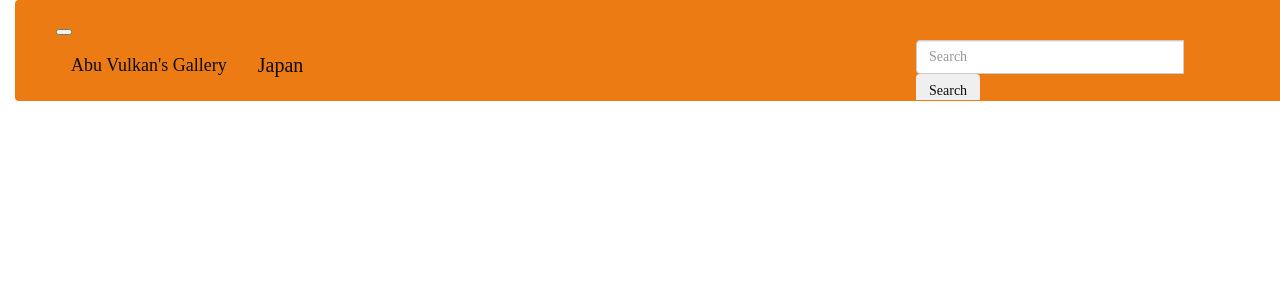
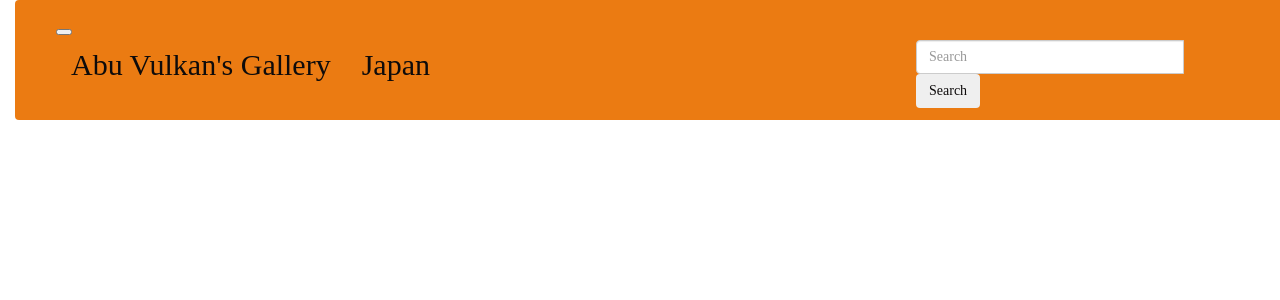
Before and after one commit to KingVulkan/Django-photo-gallery, a Django app: page /search/ in a window 1280 px wide. Shown: the top 300 px of the page. Run offline with Django 3.2, Linux system fonts and the light colour scheme; some libraries are stand-ins or nearby versions.

Commit message:
adds css in bases

```diff
--- a/gallery/static/css/basegallery.css
+++ b/gallery/static/css/basegallery.css
@@ -1,21 +1,27 @@
-h1{
-    color: yellow;
-}
 .navbar{
     background-color: #eb7b12;
     color: rgb(14, 11, 11) ;
     font-size: 20px;
     font-family: 'Dancing Script';
+    height: 120px;
 
 }
-#container1{
+.navbar-brand{
+    font-size: 30px;
+}
+.nav-link{
+    font-size: 30px;
+}
+
+/* #container1{
     background-image: url("https://i.ebayimg.com/images/i/222738679747-0-1/s-l1000.jpg");
     background-repeat: no-repeat;
     padding: 200px;
     background-size: 100% 100%;
     background-position: center center;
+    min-height: 800px ;
 
-}
+} */
 #container2
 {
     background-color: #eb7b12;
```
